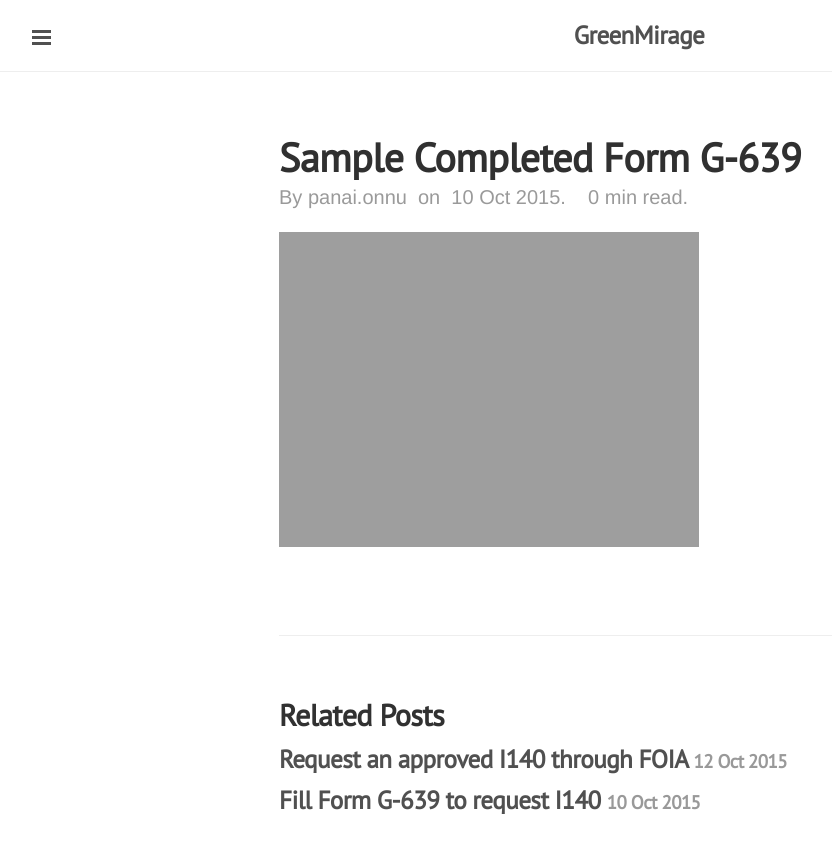
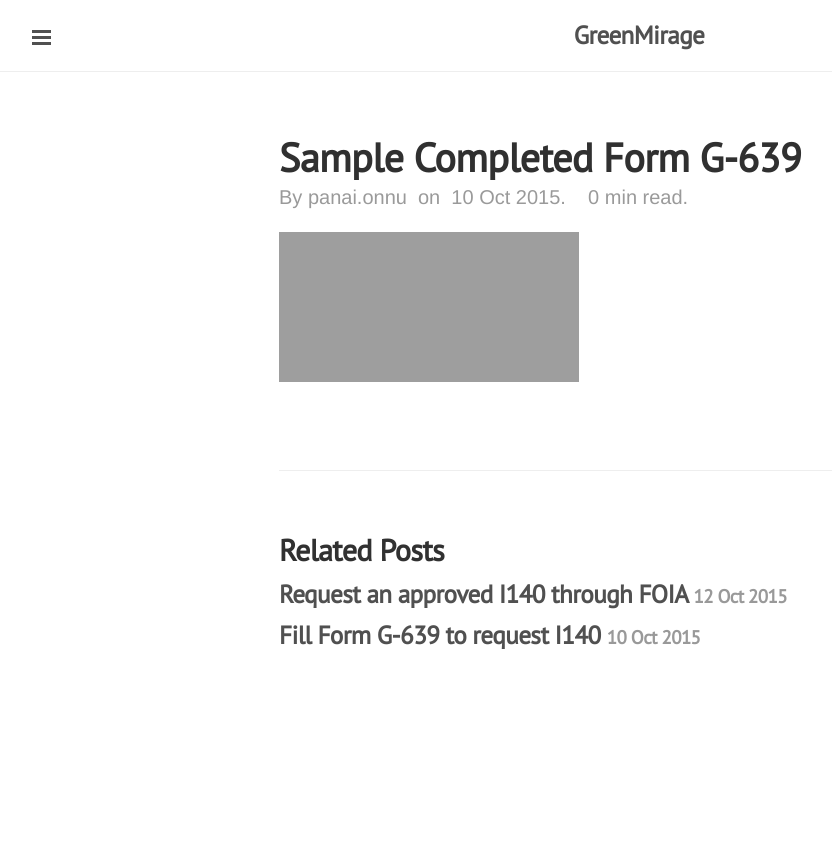
Before and after one commit to gitforwork2/gitforwork.github.io, a Jekyll site: the page built from _posts/2015-10-08-sample-form-g639.md, in a window 1280 px wide. Shown: the top 853 px of the page, without its empty margins (1-833 px from the left). Built offline with Jekyll 4.4.1, drawn with Linux system fonts in a browser that asks for light colours; Markdown is read by kramdown in place of the engine named in the settings.

Commit message:
Experimenting a pdf

```diff
--- a/_posts/2015-10-08-sample-form-g639.md
+++ b/_posts/2015-10-08-sample-form-g639.md
@@ -5,4 +5,4 @@
 comments: false
 description: Sample Completed Form G-639
 ---
-<iframe width="420" height="315" src="{{ site.url }}/assets/pdf/g-639.pdf" frameborder="0" allowfullscreen></iframe>
+<iframe src="{{ site.url }}/assets/pdf/g-639.pdf" frameborder="0" allowfullscreen></iframe>
```
